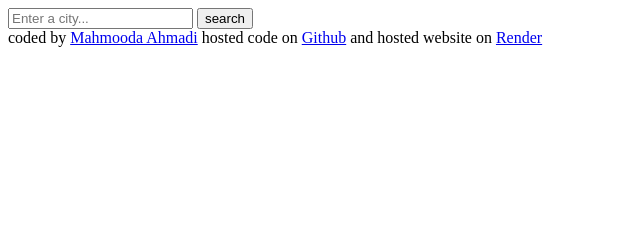
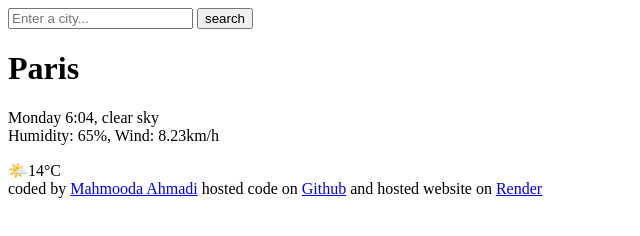
Before and after one commit to Mahmooda-Ahmadi/My-weather-application, a plain HTML site: page index.html in a window 1280 px wide. Shown: the whole page, without its empty margins (0-640 px from the left). Drawn offline with Linux system fonts and the light colour scheme.

Commit message:
HTML file completed

```diff
--- a/index.html
+++ b/index.html
@@ -11,7 +11,17 @@
         <input type="submit" value="search">
     </header>
     <main>
-
+        <div>
+        <h1>Paris</h1>
+        <p>
+            Monday 6:04, clear sky
+        </br>
+            Humidity: 65%, Wind: 8.23km/h
+        </p>
+        </div>
+        <div>
+        🌤️14°C
+        </div>
     </main>
     <footer>
         coded by <a href="https://github.com/Mahmooda-Ahmadi">Mahmooda Ahmadi</a> hosted code on <a href="https://github.com/Mahmooda-Ahmadi/My-weather-application">Github</a>
```
